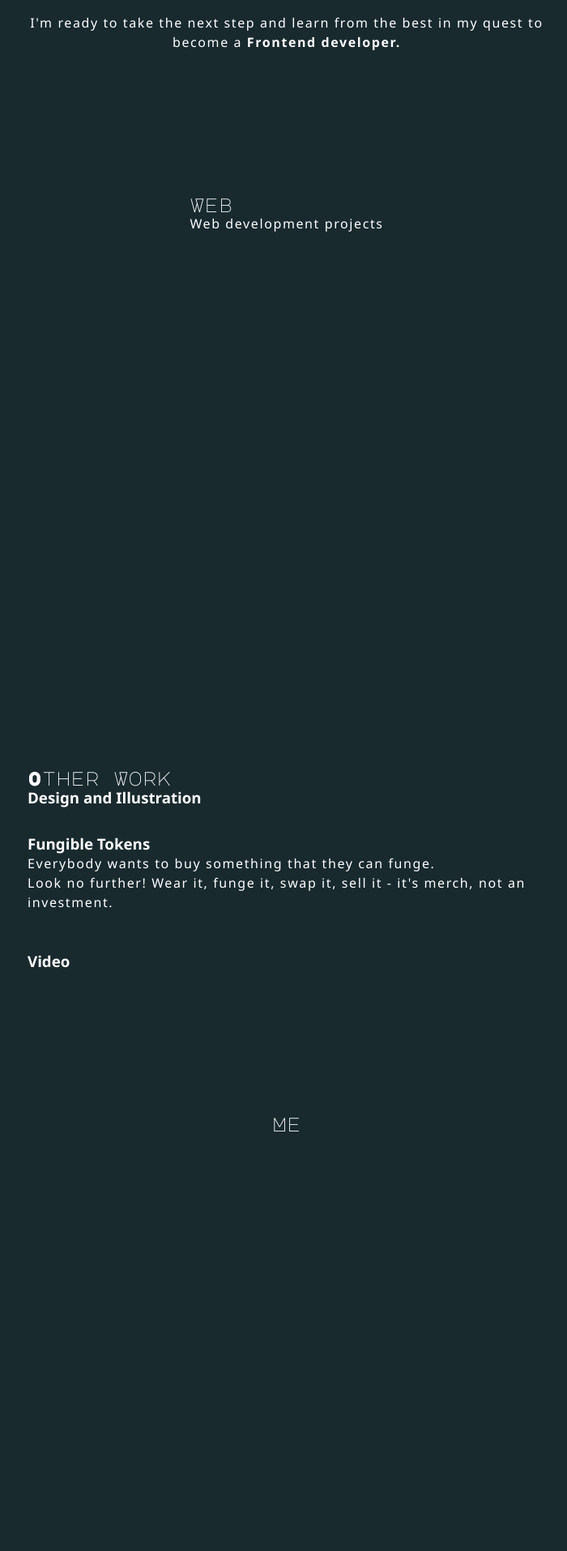
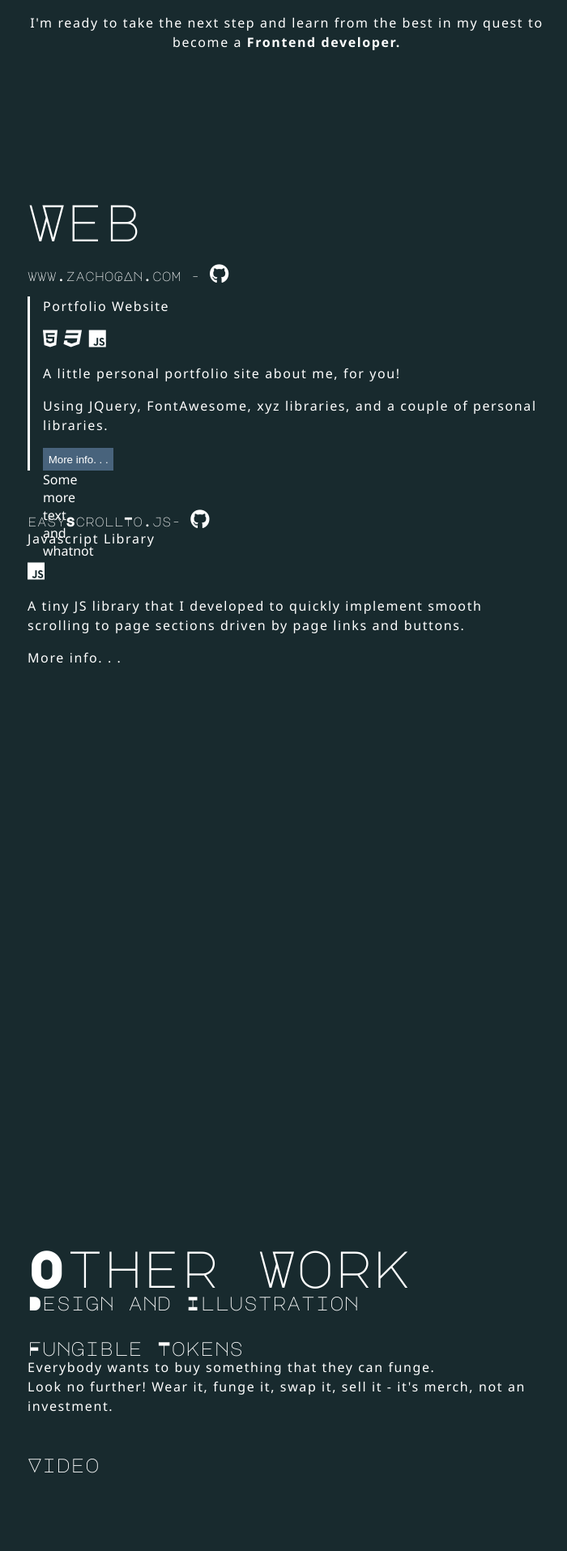
Before and after one commit to zacvhogan/zacvhogan.github.io_STAGING, a PHP site: page / in a window 1280 px wide. Shown: the part 704-2619 px from the top of the page at 81% size, without its empty margins (286-986 px from the left). Run offline with PHP 8.4, Linux system fonts and the light colour scheme; some libraries are stand-ins or nearby versions.

Commit message:
Progress towards project see-more dropdown

```diff
--- a/index.html
+++ b/index.html
@@ -11,6 +11,8 @@
     <script src="scripts/nav-scroll-animate.js"></script>
     <script src="scripts/easyScrollTo.js"></script>
     <script src="scripts/zHHeroAnimation.js"></script>
+    <script async src="scripts/seeMoreButton.js"></script>
+    <script src="https://kit.fontawesome.com/a53c6f17ad.js" crossorigin="anonymous"></script>
 
     <!-- Google Fonts link Major Mono Display -->
     <link rel="preconnect" href="https://fonts.googleapis.com">
@@ -19,21 +21,8 @@
   </head>
 
 
-  <!--
-    Logo tooltips
-  Clicking this does nothing
-  Really it does absolutely nothing
-  Um do I come into your house and click your logo??
-  You're gonna give yourself RSI stop
-  The last time somebody was this curious was
-  N O W  Y O U ' V E  D O N E  I T -->
-
-
-
-
 
 <body id="body-container">
-
 
   <nav class="menu">
       <a class="button" id="button-header" href="javascript:;">
@@ -72,7 +61,7 @@
   <header class="section" id="section-header">
     <h1>zAc<br>hoGan</h1>
     <br>
-    <h2 class="secondary-title"> Websites and things</h2>
+    <h3 class="secondary-title"> Websites and things</h3>
     <br>
     <img src="img/HeroImage.png" class="image-hero">
 
@@ -91,8 +80,31 @@
 
 
   <div class="section" id="section-web">
-    <h2 id="web-header">Web</h2>
-    <p>Web development projects</p>
+    <h2>Web</h2> <br>
+    <article>
+      <h4>www.zachoGAn.com - <a href="https://github.com/zacvhogan/zacvhogan.github.io"><i class="fa-brands fa-github"></i></a></h4>
+      <div class="web-portfolio">
+        <p>Portfolio Website</p>
+        <p><i class="fa-brands fa-html5"></i> <i class="fa-brands fa-css3"></i> <i class="fa-brands fa-js"></i></p>
+        <p>A little personal portfolio site about me, for you!</p>
+        <p>Using JQuery, FontAwesome, xyz libraries, and a couple of personal libraries.</p>
+        <button class="see-more-button web-portfolio__see-more-button">More info. . .</button>
+        <div class="web-portfolio__extended">
+          Some<br>more<br>text<br>and<br>whatnot
+        </div>
+      </div>
+    </article>
+
+    <article>
+      <h4>easyScrollTo.js- <a href="hhttps://github.com/zacvhogan/easyScrollTo"><i class="fa-brands fa-github"></i></a></h4>
+      <div class="web-body">
+        <p>Javascript Library</p>
+        <p><i class="fa-brands fa-js"></i></p>
+        <p>A tiny JS library that I developed to quickly implement smooth scrolling to page sections driven by
+          page links and buttons.</p>
+        <p>More info. . .</p>
+      </div>
+    </article>
     <div class="spacer-div"></div>
   </div>
 
@@ -105,6 +117,7 @@
       <h3>Fungible Tokens</h3>
       <p>Everybody wants to buy something that they can funge.<br>
         Look no further! Wear it, funge it, swap it, sell it - it's merch, not an investment.</p>
+
     </div>
     <div class="section-art__content">
       <h3>Video</h3>
--- /dev/null
+++ b/scripts/seeMoreButton.js
@@ -0,0 +1,43 @@
+let myButton = document.querySelector(".web-portfolio__see-more-button");
+let extendedContent = document.querySelector(".web-portfolio__extended");
+
+myButton.addEventListener("click", buttonClick);
+
+function buttonClick() {
+
+  console.log("click");
+
+  let extendedContentAnimKeys = [
+    {
+      "max-height": "0px",
+      height: "1px",
+      //opacity: 0,
+      visibility: "hidden"
+    },
+    {
+      "max-height": "300px",
+      //opacity: 1,
+      visibility: "visible",
+      height: "100px"
+    }
+  ];
+
+  let extendedContentAnimOptions = {
+    duration: 1000,
+    //fill: "forwards"
+
+  };
+
+  extendedContent.animate(extendedContentAnimKeys, extendedContentAnimOptions);
+
+
+}
+
+
+/*
+On click
+- Animate to be taller, then fade in contents
+- Change button text to Less info (arrow up)
+
+
+*/
--- a/styles/styles.css
+++ b/styles/styles.css
@@ -46,6 +46,7 @@ html {
   color: white;
   height: auto;
   width: 100%;
+  /* text-align: justify; */
   justify-items: center;
 
   grid-template-areas:
@@ -112,10 +113,16 @@ body {
 .section {
   display: flex;
   flex-direction: column;
+  width: 100%;
   max-width: 40em;
+
   margin-bottom: 8em;
+}
 
+article {
+  margin-bottom: 3em;
 }
+
 
 .section-art__content {
   margin-bottom: 2em;
@@ -191,7 +198,9 @@ body {
 
 
 
-
+.fa-brands {
+  font-size: 1.5em;
+}
 
 
 
@@ -220,9 +229,24 @@ h1 {
 }
 
 h2 {
+  font-size: 4em;
   font-weight: 100;
   font-family: 'Major Mono Display', monospace;
   /* line-height: 0; */
+}
+
+h3 {
+
+  font-size: 5vw;
+  font-weight: 100;
+  font-family: 'Major Mono Display', monospace;
+  /* line-height: 0; */
+}
+
+h4 {
+  font-size: 1em;
+  font-weight: 100;
+  font-family: 'Major Mono Display', monospace;
 }
 
 .secondary-title {
@@ -287,13 +311,37 @@ h1::after {
   border: 1px solid red;
 }
 
+.web-portfolio{
+  border-left: 3px solid white;
+  padding-left: 1em;
+  margin-top: 1em;
+}
+
+.web-portfolio__extended {
+  max-height: 0px;
+  font-family: inherit;
+  font-weight: inherit;
+  position: relative;
+}
+
+.see-more-button {
+  border: none;
+  padding: 0.5em;
+  background-color: var(--secondary-bg-color);
+  color: var(--main-text-color);
+}
+
+.see-more-button:hover {
+  background-color:rgb(95, 124, 151)
+}
+
 
 @media only screen and (min-width: 600px){
-
   h1 {
     font-size: 6em;
-
   }
 
-
+  h3 {
+    font-size: 1.5em;
+  }
 }
```
